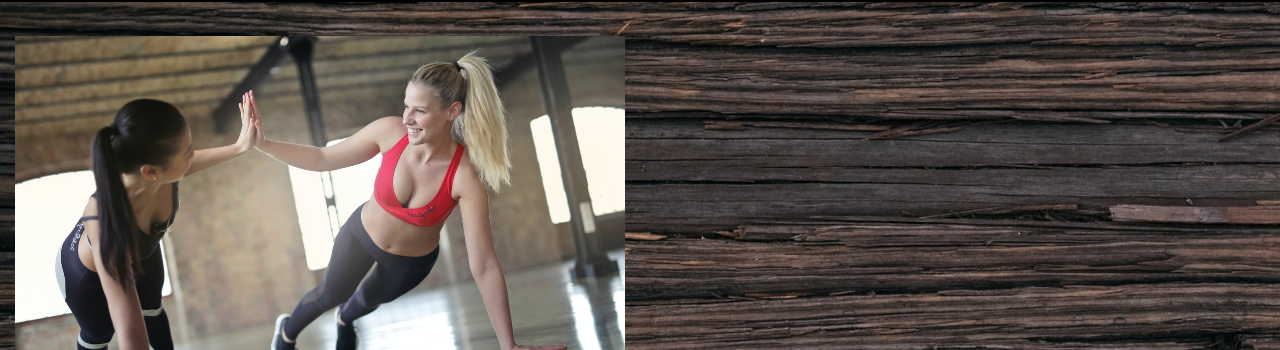
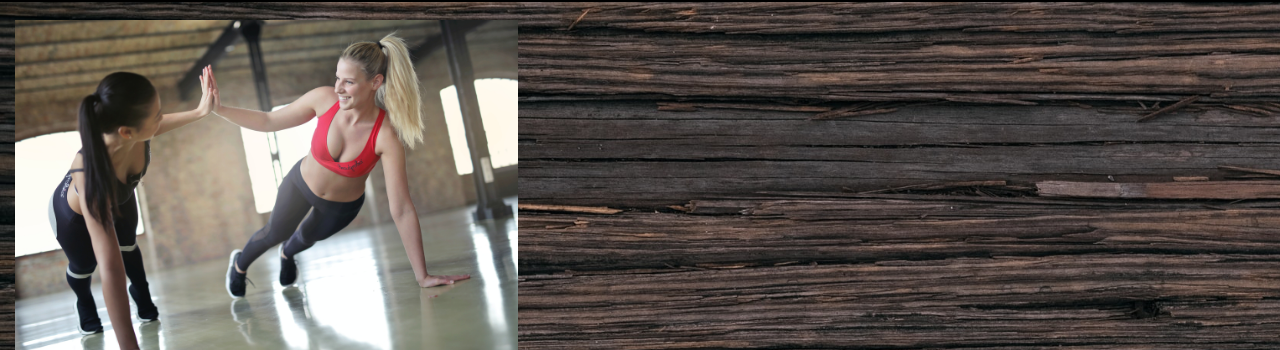
Before and after one commit to Santiago-Pereira/proyecto-final-coder, a website: page online-personal.html in a window 1280 px wide. Shown: the part 156-506 px from the top of the page. Drawn offline with nearby package versions, Linux system fonts and the light colour scheme.

Commit message:
3era entrega

```diff
--- a/online-personal.html
+++ b/online-personal.html
@@ -73,10 +73,10 @@
         <section class="online-pt">
             <div class="container-fluid">
                 <div class="row">
-                    <div class="online col-12 col-sm-12 col-md-12 col-lg-6 col-xl-6">
+                    <div class="online col-12 col-sm-12 col-md-12 col-lg-6 col-xl-5">
                         <!-- online personal training main image -->
 
-                        <img src="images\2.jpg" class="img-fluid" alt="personal training pic">
+                        <img src="images\2.jpg" class="online-personal-img img-fluid" alt="personal training pic">
                         <h1>Workout with Me!</h1>
                         <p>You can have a virtual 1-on-1 training session with me. Delivered to you at home (or
                             anywhere)
--- a/scss/components/html-seccions/_about.scss
+++ b/scss/components/html-seccions/_about.scss
@@ -6,7 +6,7 @@
     color: $text-color;
     text-shadow: $text-shadow;
 
-    .img-fluid{
+    .about-img{
         margin-top: 12rem;
     }
 
--- a/scss/components/html-seccions/_online-personal.scss
+++ b/scss/components/html-seccions/_online-personal.scss
@@ -10,7 +10,9 @@
   @include boton (black, rgb(236, 105, 236), 4px, uppercase);
   text-shadow: $beige-text-shadow;
 }
-
+.online-personal-img{
+  margin-top: 11rem;
+}
 
 /* ..................................................................................................media query................................................................... */
 @media screen and (max-width: 380px) {
```
Also changed, not shown: about.html (+1 -1 lines), css/style.css, 1 other file.
